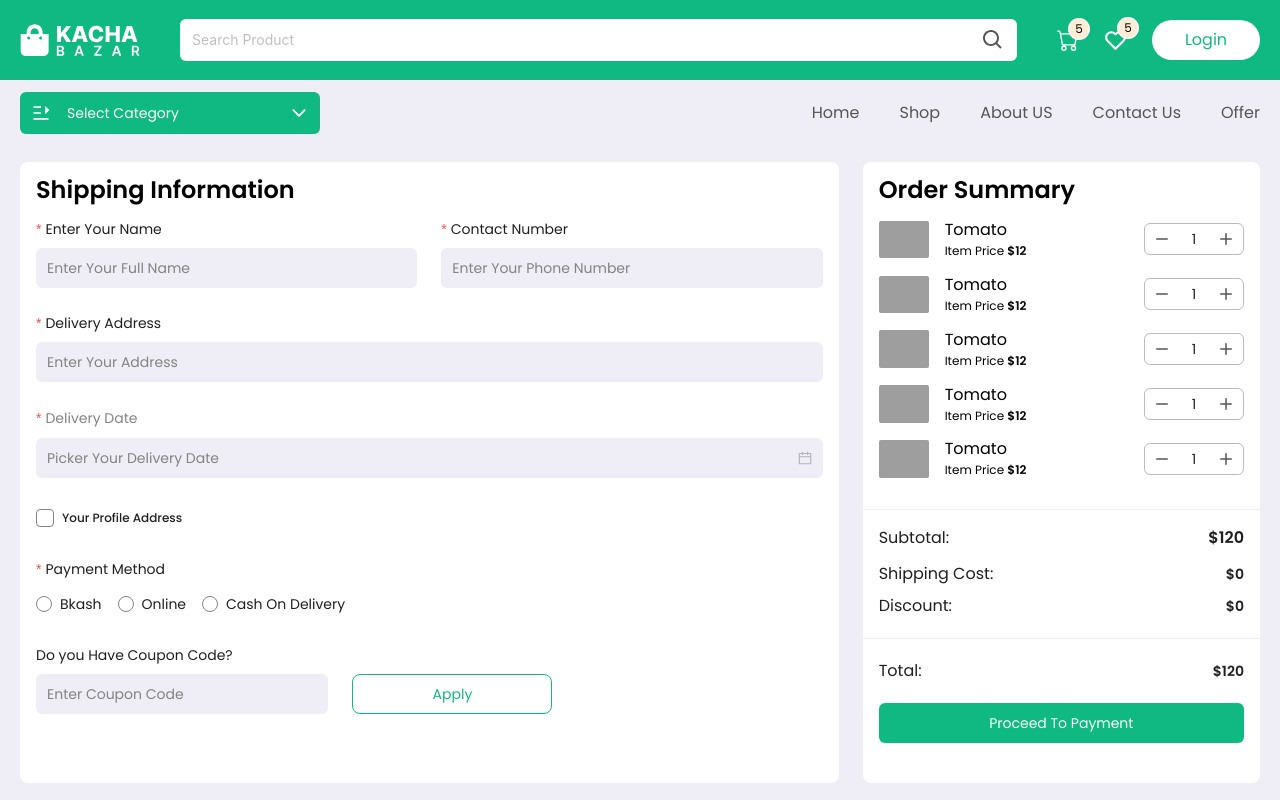
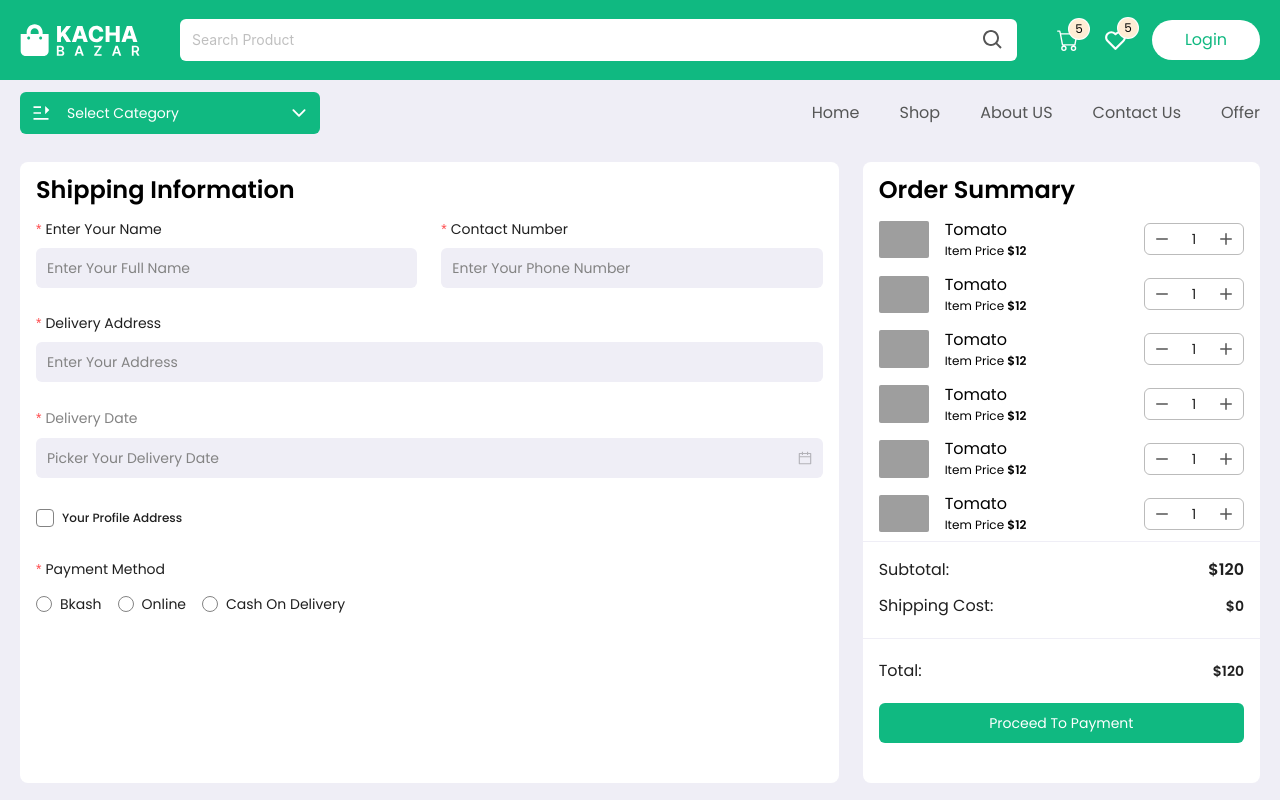
Before and after one commit to ohnadir/bazar, a Next.js app: page /checkout in a window 1280 px wide. Shown: the top 800 px of the page. Built offline with nearby package versions, Linux system fonts and the light colour scheme; grey boxes are pictures that could not be loaded.

Commit message:
revert commit

```diff
--- a/package.json
+++ b/package.json
@@ -17,10 +17,14 @@
     "@types/react-slider": "^1.3.6",
     "antd": "^5.19.1",
 <<<<<<< HEAD
+<<<<<<< HEAD
 =======
     "dayjs": "^1.11.13",
     "js-cookie": "^3.0.5",
 >>>>>>> f5142b8 (feat: :sparkles: implete redux rtk and stripe)
+=======
+    "dayjs": "^1.11.13",
+>>>>>>> a7d0f8e (design: :art: design checkout form page)
     "knip": "^5.27.0",
     "lucide-react": "^0.417.0",
     "next": "14.2.4",
--- a/src/app/(website)/checkout/CheckoutClient.tsx
+++ b/src/app/(website)/checkout/CheckoutClient.tsx
@@ -6,11 +6,7 @@ import { Checkbox, ConfigProvider, DatePicker, Form, Input, Radio, theme } from
 import dayjs from 'dayjs';
 import { Minus, Plus } from 'lucide-react';
 import Image from 'next/image'
-import React, { useEffect, useState } from 'react';
-
-/* import { Elements } from '@stripe/react-stripe-js';
-import { loadStripe } from '@stripe/stripe-js';
-const stripePromise = loadStripe('pk_test_51JwnGrLiLwVG3jO00U7B3YmokwdPnB6FKd1uresJgkbsL4f5xUfCmbFdBaGO42KvLmLfVzsgo1oIQToXABSTyypS00xQsEgKZ6'); */
+import React, { useEffect, useState } from 'react'
 
 const CheckoutClient = () => {
     const [quantity, setQuantity] = useState<number>(1);
@@ -22,9 +18,8 @@ const CheckoutClient = () => {
     const handleSubmit=(values: FormDataEvent)=>{
         console.log(values)
     }
+
     const total = 120;
-
-
     return (
         <div className='bg-[#EFEEF6] py-4 h-[calc(100vh-147px)]'>
 
@@ -69,7 +64,7 @@ const CheckoutClient = () => {
                                     }
                                 ]}
                                 style={{marginBottom: 0}}
-                                className='col-span-6 '
+                                className='col-span-6'
                             >
                                 <input
                                     placeholder='Enter Your Phone Number'
@@ -207,40 +202,6 @@ const CheckoutClient = () => {
                                 </Form.Item>
                             </ConfigProvider>
 
-                            <Form.Item
-                                label={<p className=''>Do you Have Coupon Code?</p>}
-                                style={{marginBottom: 0}}
-                                className='col-span-8'
-                            >
-                                <div className='flex items-center gap-6'>
-                                    <input
-                                        placeholder='Enter Coupon Code'
-                                        className='
-                                            w-full flex-1 h-10 px-[11px]
-                                            border-none outline-none
-                                            rounded-md bg-[#EFEEF6]
-                                            placeholder:text-[#838383] placeholder:text-[14px] placeholder:font-normal placeholder:leading-6
-                                        '
-                                    />
-                                    <button
-                                        type='button'
-                                        onClick={()=>{
-                                            const discountPercentage = 10;
-                                            const discountAmount = total * (discountPercentage / 100);
-                                            console.log("discountAmount", discountAmount)
-                                            const finalPrice = total - discountAmount;
-                                            console.log("final price", finalPrice)
-                                            form.setFieldsValue({discount: finalPrice, total : finalPrice})
-                                        }}
-                                        className='border h-10 border-primary rounded-lg text-primary w-[200px]'
-                                    >
-                                        Apply
-                                    </button>
-                                </div>
-                            </Form.Item>
-
-
-
 
                         </div>
                     </div>
@@ -252,7 +213,7 @@ const CheckoutClient = () => {
                         <div className='pb-4 px-4 flex-1 overflow-y-auto'>
                             <div className='grid grid-cols-1 gap-3'>
                                 {
-                                    [...Array(5)]?.map((item, index)=>{
+                                    [...Array(15)]?.map((item, index)=>{
                                         return(
                                             <div className='flex items-center justify-between' key={index}>
 
@@ -295,15 +256,6 @@ const CheckoutClient = () => {
                                     <span className='font-semibold'>${Form.useWatch('delivery_charge', form) || 0}</span>
                                 </Form.Item>
                             </p>
-                            <p className='flex items-center justify-between text-[16px] leading-6 '>
-                                Discount:
-                                <Form.Item
-                                    name={"discount"}
-                                    style={{marginBottom: 0}}
-                                >
-                                    <span className='font-semibold'>${Form.useWatch('discount', form) || 0}</span>
-                                </Form.Item>
-                            </p>
                         </div>
                         <p className='flex items-center justify-between p-4 text-[16px] leading-6 '>
                             Total:
```
Also changed, not shown: 1 other file (tests, documents, lock files or other folders).
